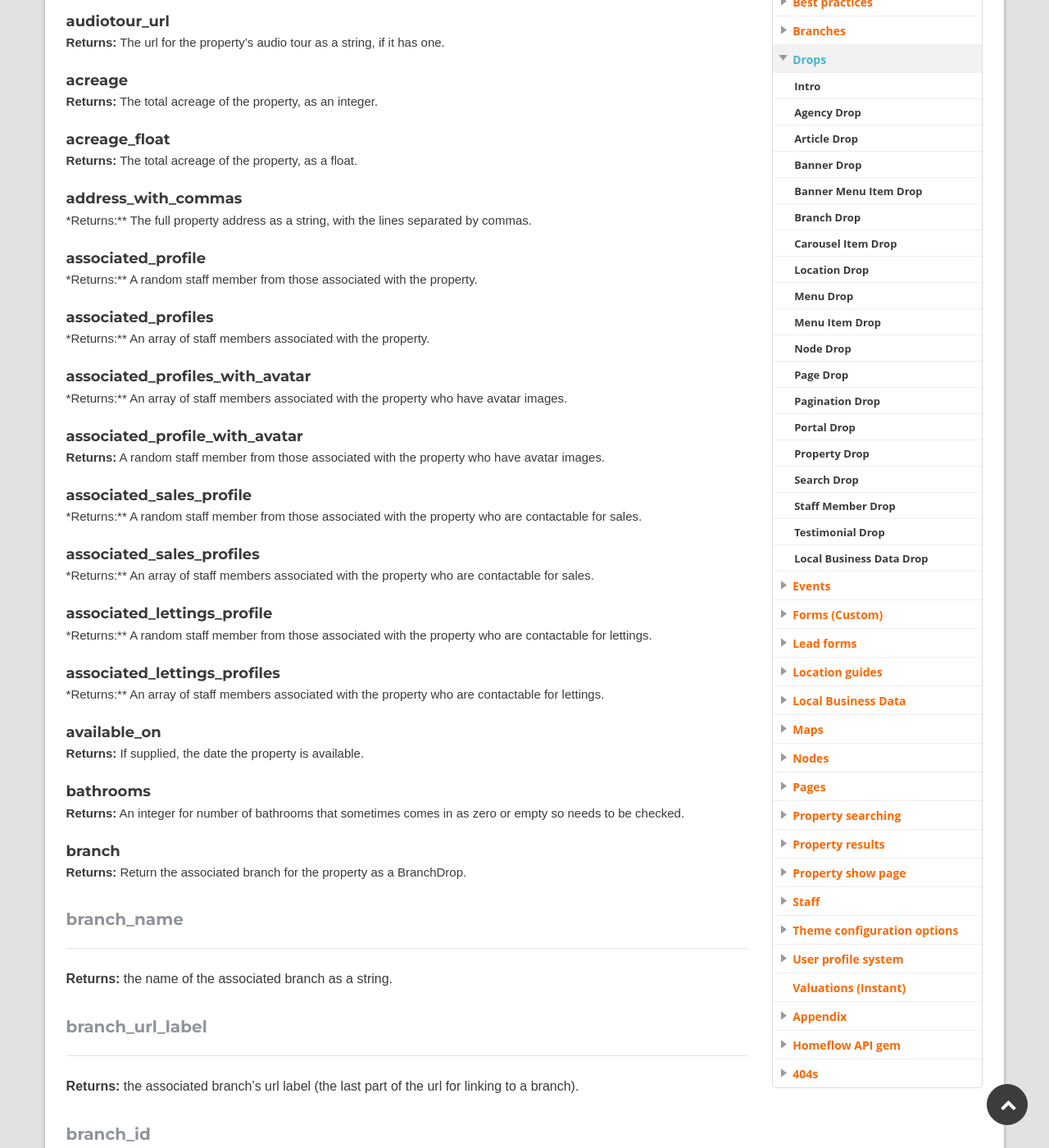
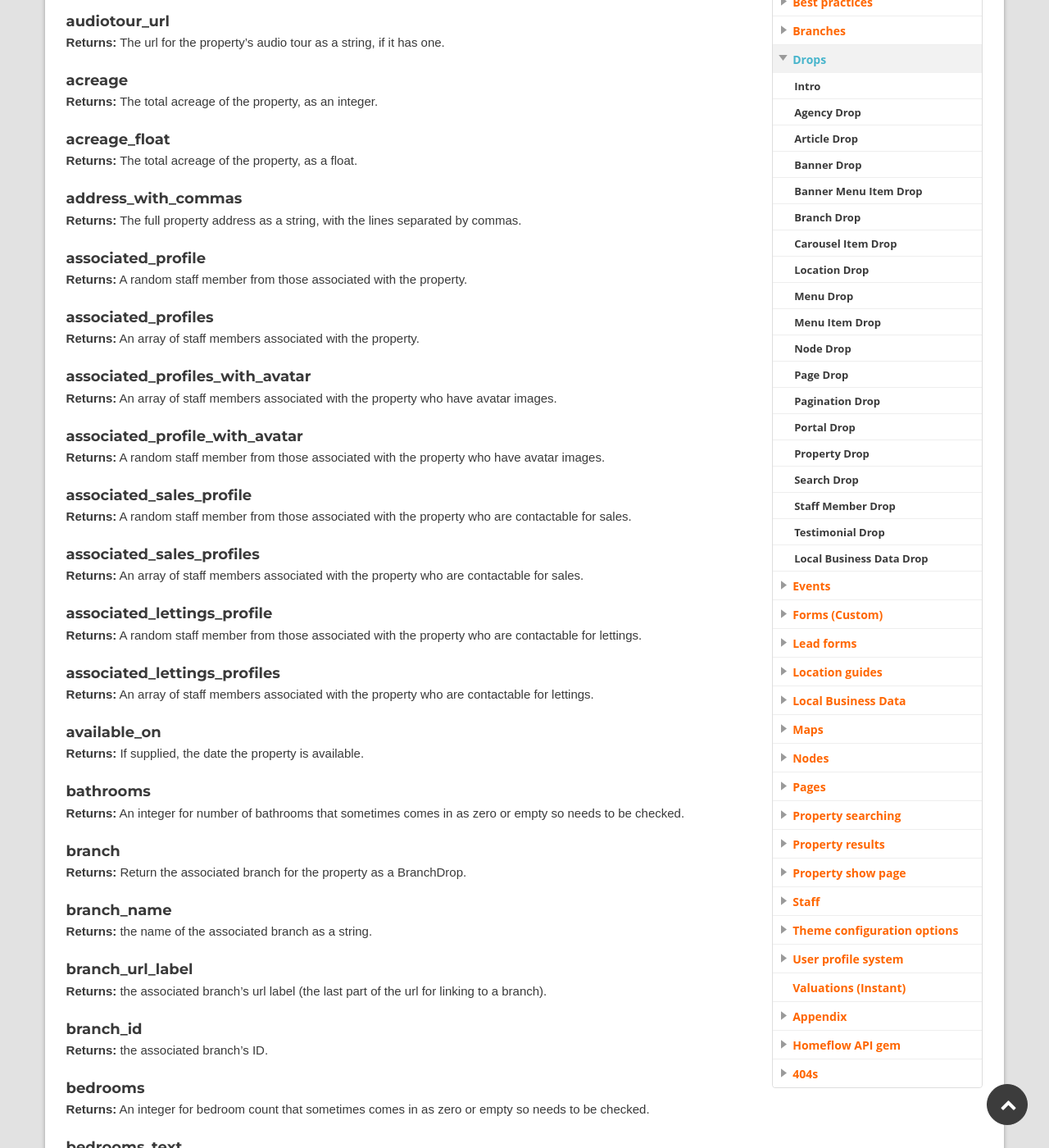
Before and after one commit to homeflow/homeflow.github.io, a Jekyll site: the page built from _posts/drops/2015-01-01-property-drop.md, in a window 1280 px wide and 1400 px high, scrolled down 602 px. Shown: the whole window at 82% size. Built offline with Jekyll 4.4.1, drawn with Linux system fonts in a browser that asks for light colours.

Commit message:
More *s and #s

```diff
--- a/_posts/drops/2015-01-01-property-drop.md
+++ b/_posts/drops/2015-01-01-property-drop.md
@@ -27,31 +27,31 @@ e.g.
 **Returns:** The total acreage of the property, as a float.
 
 #### address_with_commas
-*Returns:** The full property address as a string, with the lines separated by commas.
+**Returns:** The full property address as a string, with the lines separated by commas.
 
 #### associated_profile
-*Returns:** A random staff member from those associated with the property.
+**Returns:** A random staff member from those associated with the property.
 
 #### associated_profiles
-*Returns:** An array of staff members associated with the property.
+**Returns:** An array of staff members associated with the property.
 
 #### associated_profiles_with_avatar
-*Returns:** An array of staff members associated with the property who have avatar images.
+**Returns:** An array of staff members associated with the property who have avatar images.
 
 #### associated_profile_with_avatar
 **Returns:** A random staff member from those associated with the property who have avatar images.
 
 #### associated_sales_profile
-*Returns:** A random staff member from those associated with the property who are contactable for sales.
+**Returns:** A random staff member from those associated with the property who are contactable for sales.
 
 #### associated_sales_profiles
-*Returns:** An array of staff members associated with the property who are contactable for sales.
+**Returns:** An array of staff members associated with the property who are contactable for sales.
 
 #### associated_lettings_profile
-*Returns:** A random staff member from those associated with the property who are contactable for lettings.
+**Returns:** A random staff member from those associated with the property who are contactable for lettings.
 
 #### associated_lettings_profiles
-*Returns:** An array of staff members associated with the property who are contactable for lettings.
+**Returns:** An array of staff members associated with the property who are contactable for lettings.
 
 #### available_on
 **Returns:** If supplied, the date the property is available.
@@ -62,19 +62,19 @@ e.g.
 #### branch
 **Returns:** Return the associated branch for the property as a BranchDrop.
 
-### branch_name
+#### branch_name
 **Returns:** the name of the associated branch as a string.
 
-### branch_url_label
+#### branch_url_label
 **Returns:** the associated branch's url label (the last part of the url for linking to a branch).
 
-### branch_id
+#### branch_id
 **Returns:** the associated branch's ID.
 
 #### bedrooms
 **Returns:** An integer for bedroom count that sometimes comes in as zero or empty so needs to be checked.
 
-### bedrooms_text
+#### bedrooms_text
 **Returns:** A string of the number of bedrooms followed by the correctly pluralized word. e.g "1 bedroom" / "2 bedrooms"
 
 #### brochures
@@ -208,7 +208,7 @@ Any links for the property.
 #### nearest_location
 **Returns:** the property's nearest location, as a [LocationDrop](/drops/location-drop.html).
 
-### nodes
+#### nodes
 **Returns:** The nodes for the property, if there are any.
 
 #### photos
```
